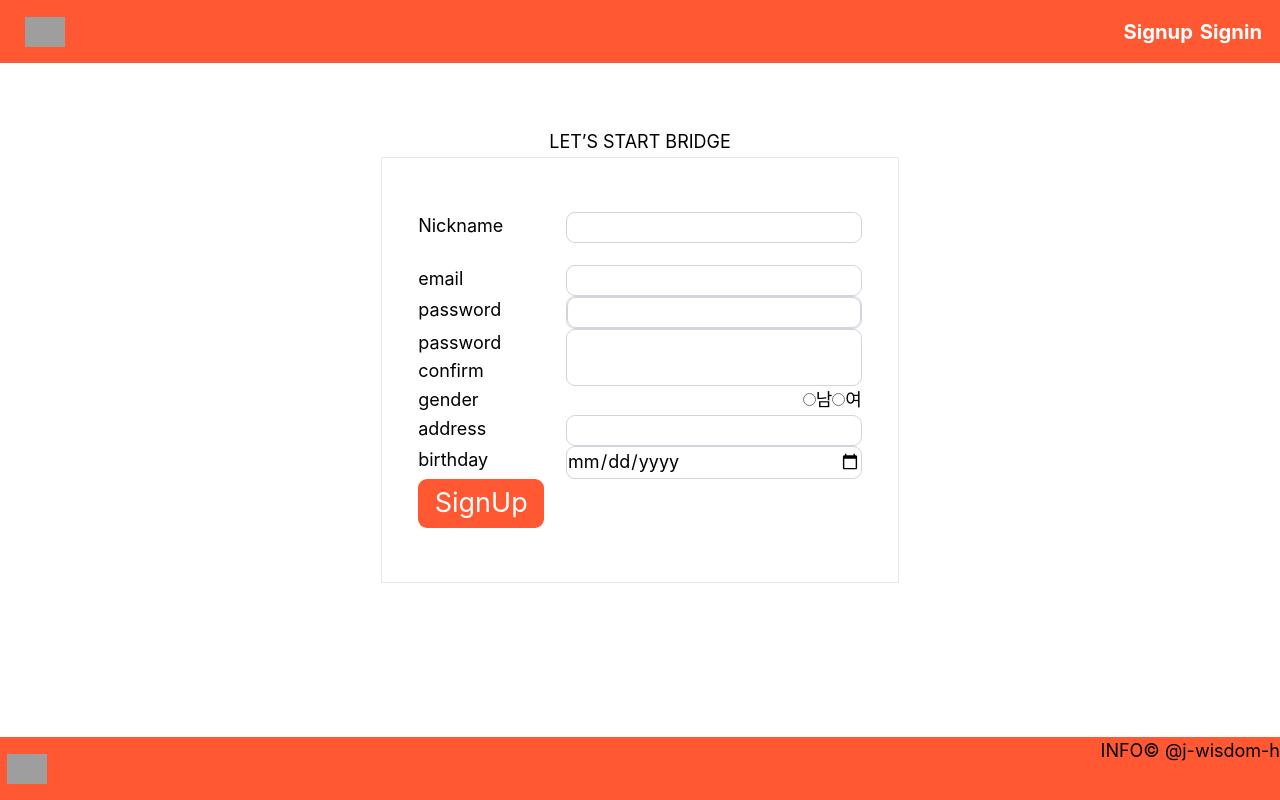
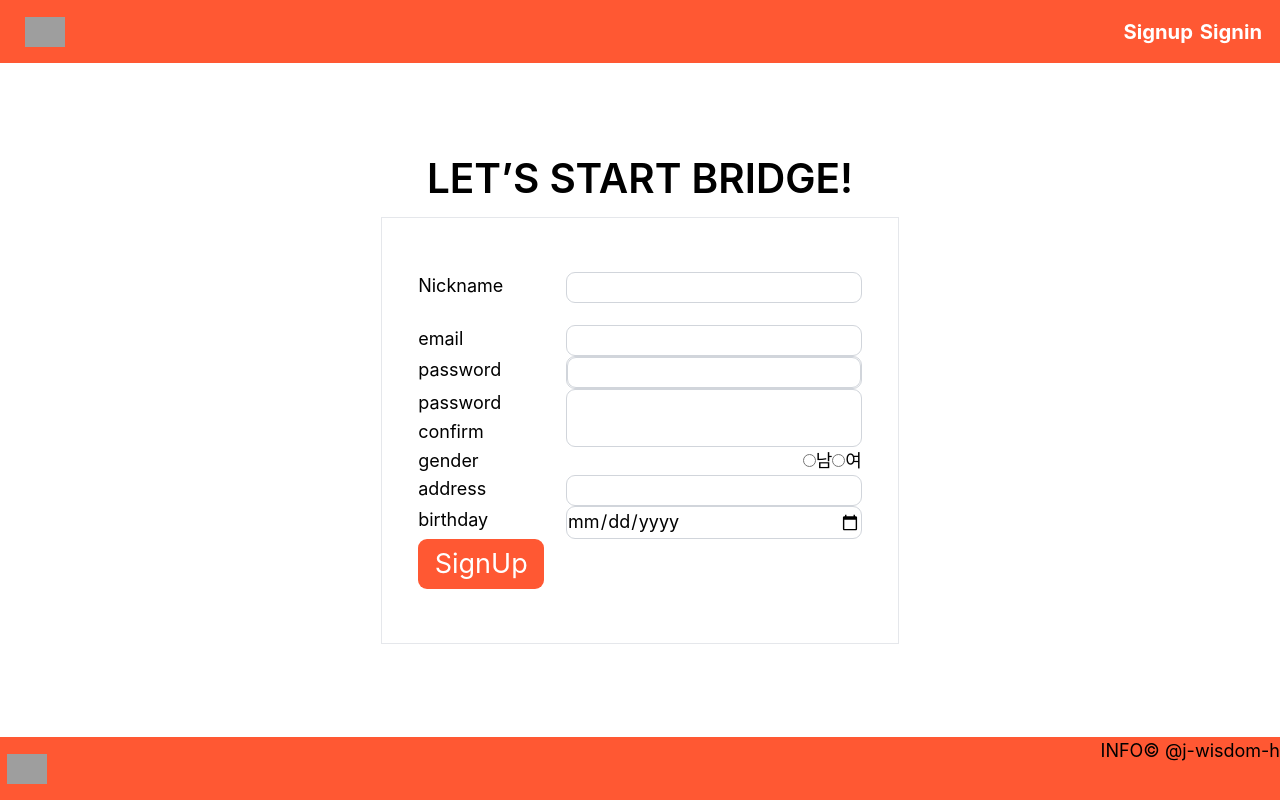
Before and after one commit to j-wisdom-h/BRIDGE, a Next.js app: page /signup in a window 1280 px wide. Built offline with nearby package versions, Linux system fonts and the light colour scheme; no server answers; grey boxes are pictures that could not be loaded.

Commit message:
Design: css수정

```diff
--- a/app/layout.tsx
+++ b/app/layout.tsx
@@ -18,12 +18,12 @@ export default function RootLayout({
 }) {
     return (
         <html lang="en">
-            <body className="relative">
+            <body>
                 <Providers>
-                    <Header></Header>
+                    <Header />
                     {children}
                 </Providers>
-                <Footer></Footer>
+                <Footer />
             </body>
         </html>
     )
--- a/app/signup/page.tsx
+++ b/app/signup/page.tsx
@@ -2,8 +2,10 @@ import { SignUpForm } from '@/_component/AuthForm'
 
 export default function Signup() {
     return (
-        <div className="grow pt-[20%]">
-            <h2 className="text-center">LET’S START BRIDGE</h2>
+        <div className="grow flex justify-center flex-col h-full">
+            <h2 className="text-4xl text-center orange mb-3.5 font-semibold">
+                LET’S START BRIDGE!
+            </h2>
             <SignUpForm />
         </div>
     )
```
